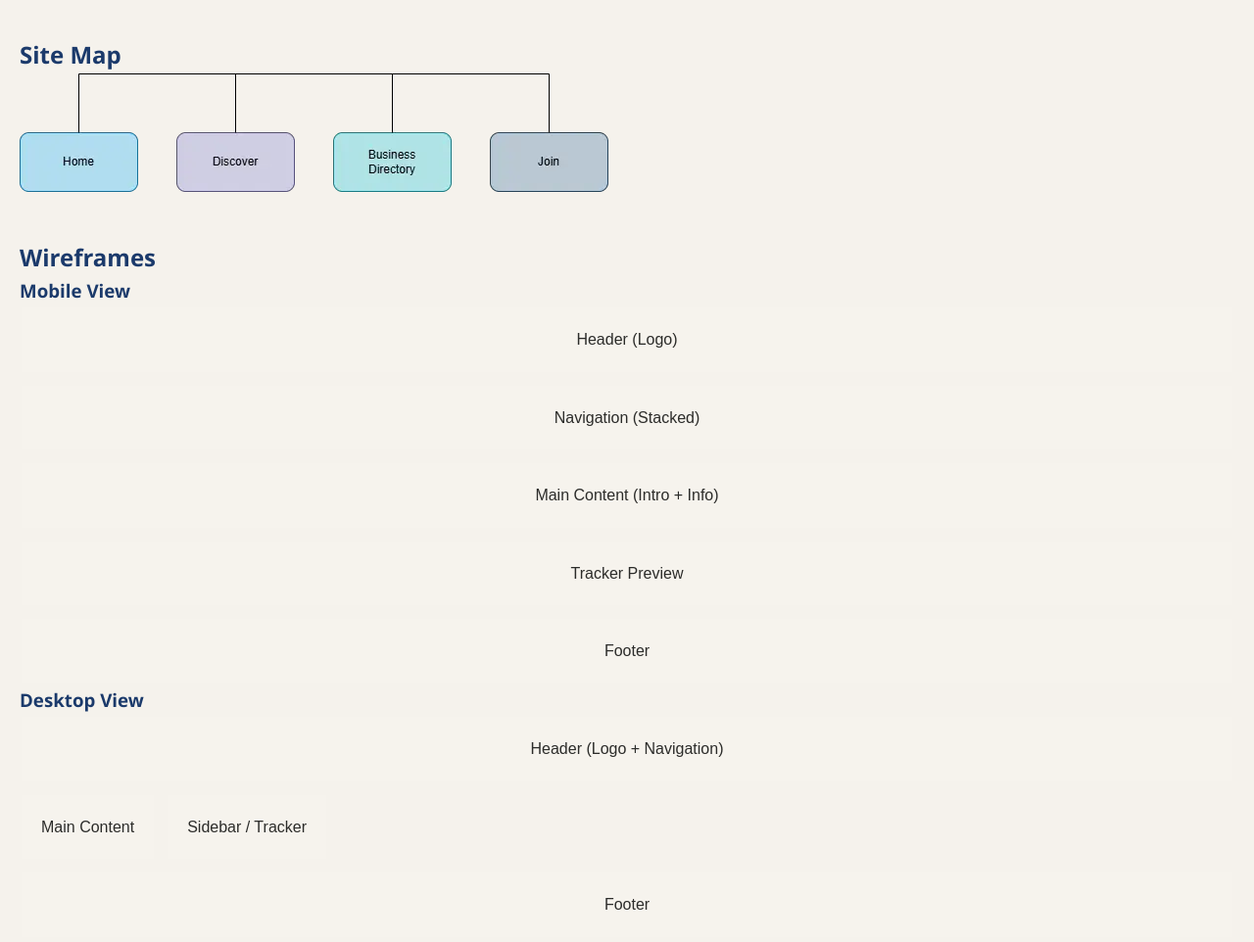
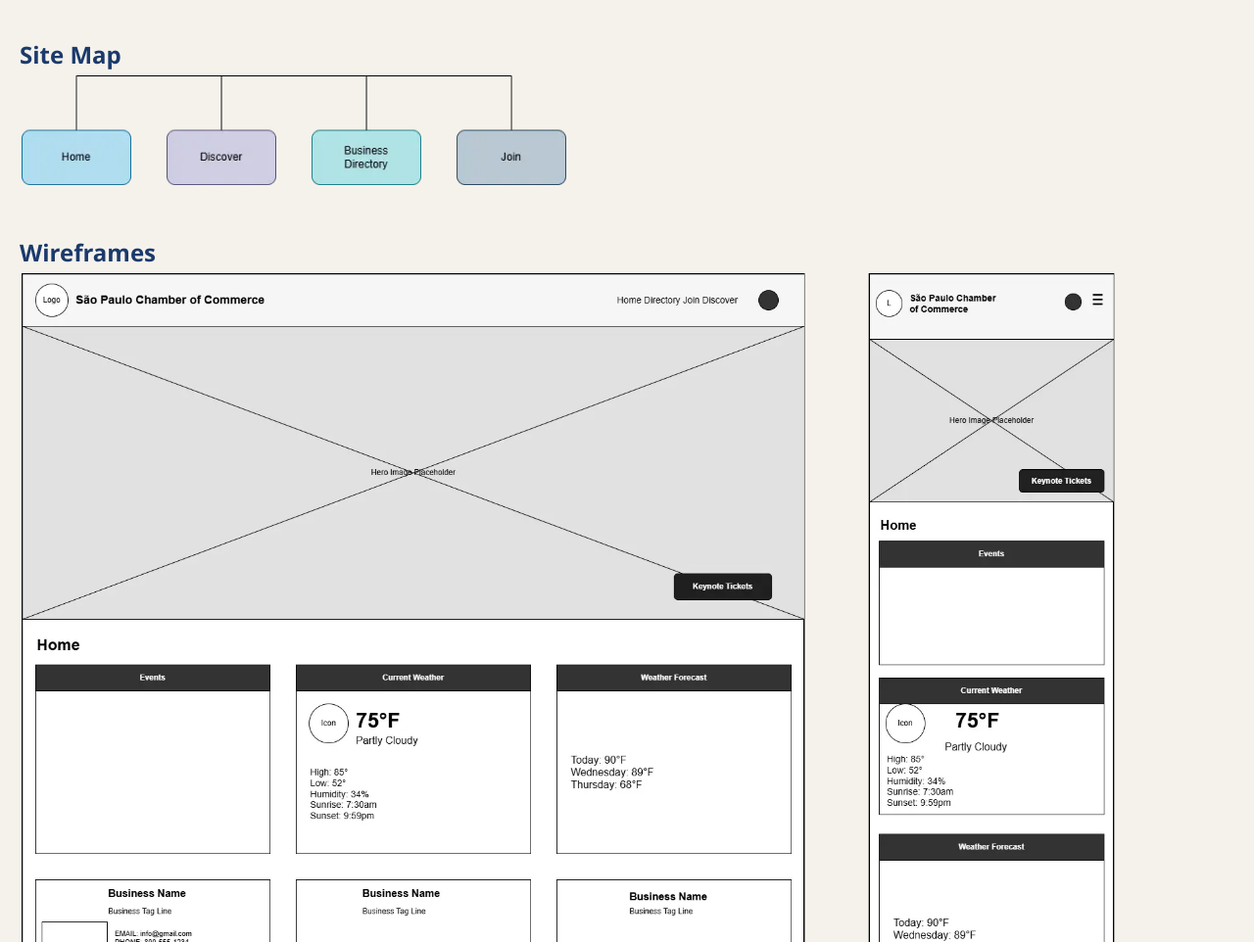
Before and after one commit to Saxogoal/wdd231, a plain HTML site: page W02/siteplan.html in a window 1280 px wide. Shown: the part 1495-2457 px from the top of the page at 98% size. Drawn offline with Linux system fonts and the light colour scheme.

Commit message:
finished the siteplan

```diff
--- a/W02/siteplan.html
+++ b/W02/siteplan.html
@@ -103,24 +103,11 @@
 
         <section>
             <h2>Wireframes</h2>
-
-            <h3>Mobile View</h3>
-            <div class="wireframe">
-                <div class="box">Header (Logo)</div>
-                <div class="box">Navigation (Stacked)</div>
-                <div class="box">Main Content (Intro + Info)</div>
-                <div class="box">Tracker Preview</div>
-                <div class="box">Footer</div>
-            </div>
-
-            <h3>Desktop View</h3>
-            <div class="wireframe">
-                <div class="box">Header (Logo + Navigation)</div>
-                <div class="row">
-                    <div class="box">Main Content</div>
-                    <div class="box">Sidebar / Tracker</div>
-                </div>
-                <div class="box">Footer</div>
+            <div class="wireframes">
+                <picture>
+                    <source srcset="images/wireframes.webp" type="image/webp">
+                    <img src="images/wireframes.png" alt="Wireframes" loading="lazy">
+                </picture>
             </div>
         </section>
     </main>
--- a/W02/styles/commerce.css
+++ b/W02/styles/commerce.css
@@ -42,11 +42,21 @@ main {
 section {
     margin-bottom: 40px;
 }
+.sitemap img {
+    width: 35rem;
+    height: auto;
+    border: 2px solid var(--secondary);
+}
 
 .wireframe {
     display: flex;
     flex-direction: column;
     gap: 10px;
+}
+.wireframes img {
+    width: 70rem;
+    height: auto;
+    border: 2px solid var(--secondary);
 }
 
 .row {
```
Also changed, not shown: W02/images/wireframes.png (added), W02/images/wireframes.webp (added).
